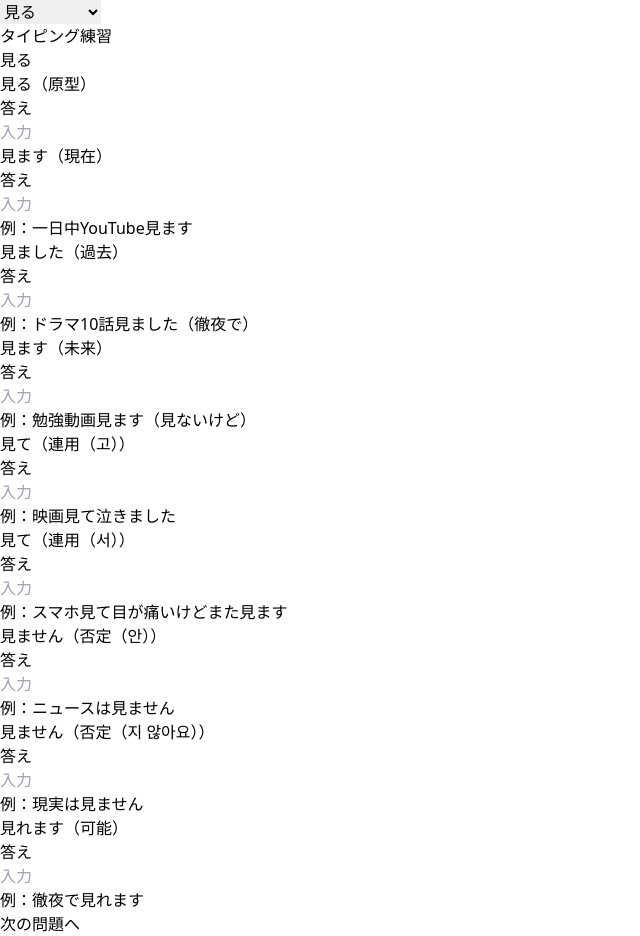
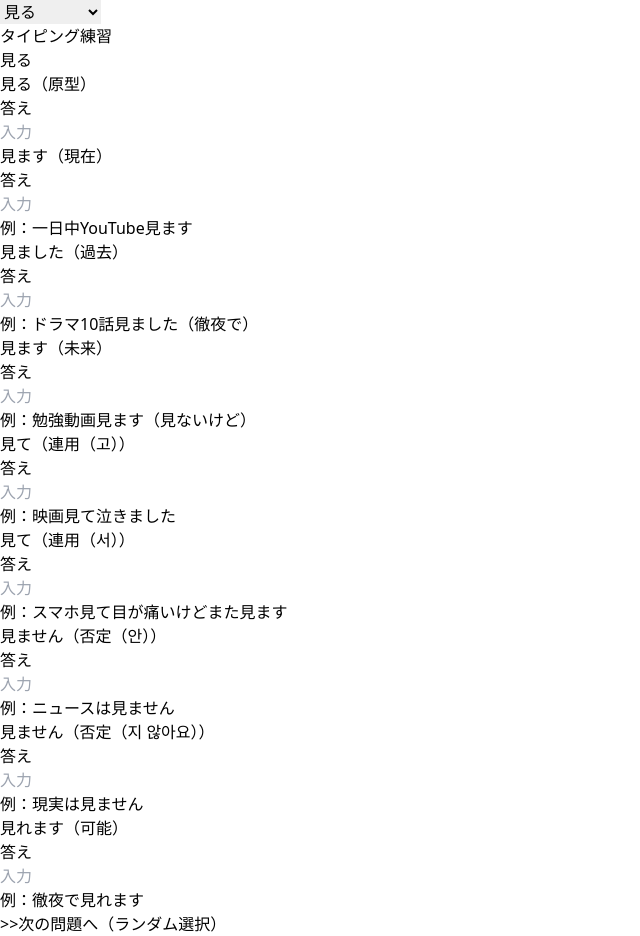
Before and after one commit to thekiai/word-katsuyou, a React (Vite) app: page / in a window 1280 px wide. Shown: the whole page, without its empty margins (0-640 px from the left). Built offline with nearby package versions, Linux system fonts and the light colour scheme.

Commit message:
ボタンセクションのスタイルを更新し、次の問題へのリンクを強調表示するためにテキストを変更

```diff
--- a/src/App.tsx
+++ b/src/App.tsx
@@ -340,13 +340,13 @@ function App() {
           })}
         </div>
 
-        {/* Button Section */}
-        <div className="mb-4 sm:mb-6">
+        {/* Next Problem Link */}
+        <div className="mb-4 sm:mb-6 text-center">
           <button
             onClick={handleNext}
-            className="w-full py-3 bg-gray-500 hover:bg-gray-600 rounded-lg font-medium transition-colors text-white"
+            className="text-gray-600 hover:text-gray-800 underline cursor-pointer font-medium transition-colors"
           >
-            次の問題へ
+            &gt;&gt;次の問題へ（ランダム選択）
           </button>
         </div>
       </div>
```
